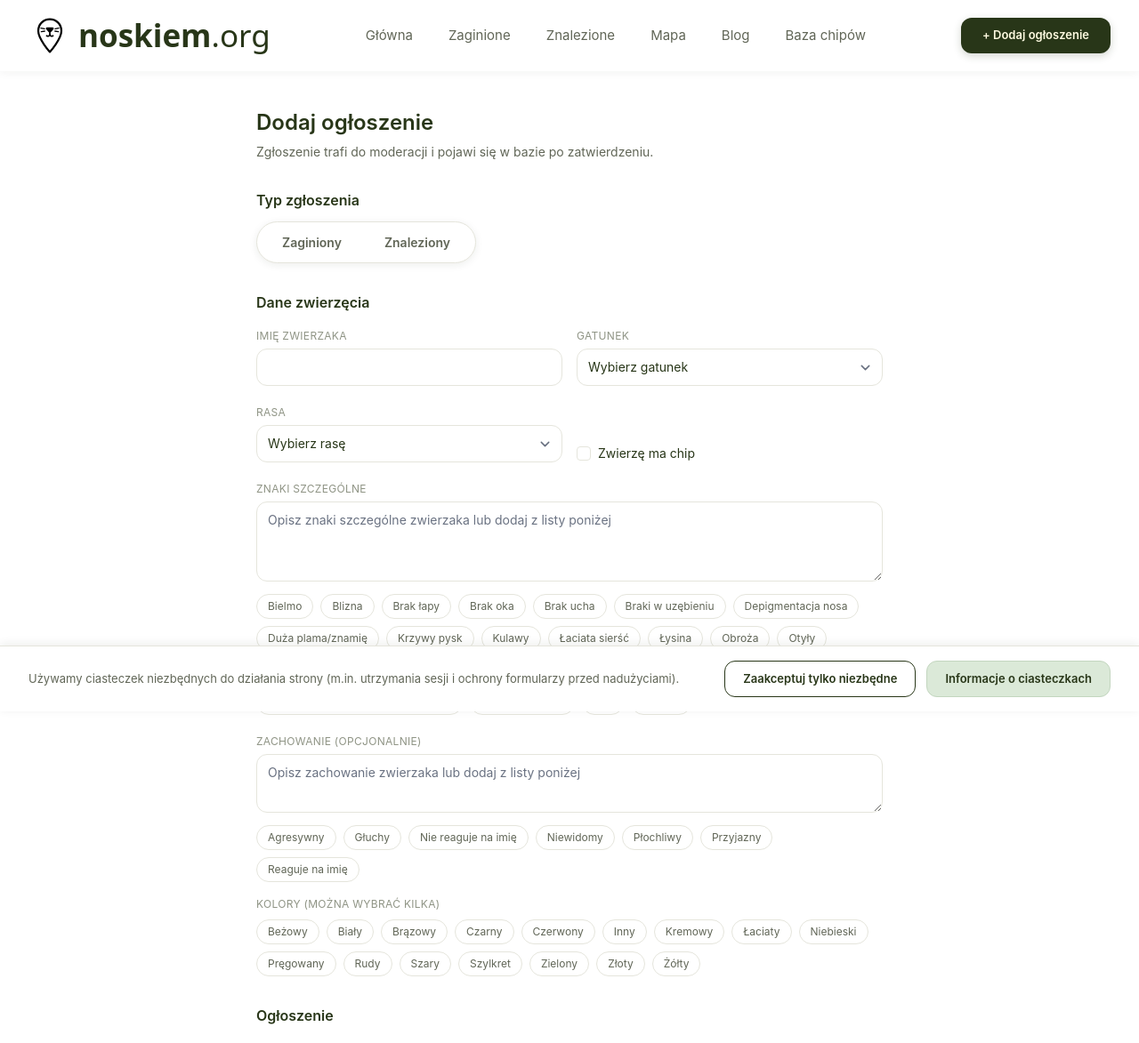
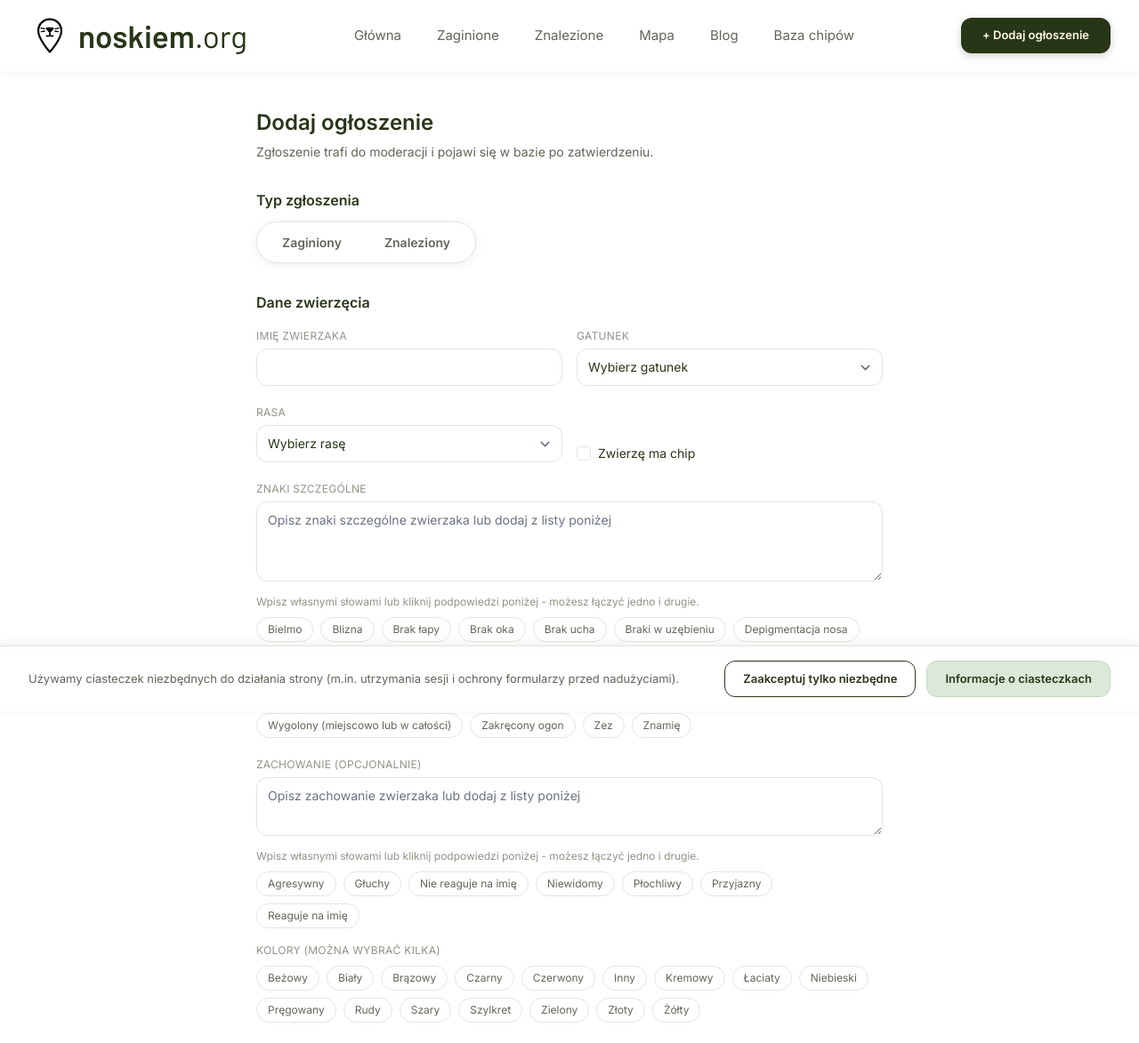
Before and after one commit to SlawekKania19/Noskiem, a Laravel app: page /animals/create in a window 1280 px wide. Shown: the top 1173 px of the page at 89% size. Run offline with Laravel 12, Linux system fonts and the light colour scheme; data comes from the database, SQL or seed files in the repository; tables that the repository leaves empty hold one stand-in row (values such as "Sample post"); grey boxes marked "Sample" are stand-in pictures; style sheets or scripts are compiled from the project's sources; parts of the project's set-up code (start-up, migrations or seed data) failed here and were passed over; some libraries are stand-ins or nearby versions.

Commit message:
feat: Add city hint text to city picker and forms for improved user guidance

```diff
--- a/resources/views/animals/create.blade.php
+++ b/resources/views/animals/create.blade.php
@@ -227,6 +227,8 @@
                     @enderror
 
                     @if ($identMarksTags->isNotEmpty())
+                        {{-- ** Placeholder znika przy pisaniu - stała informacja, że można łączyć oba sposoby --}}
+                        <p class="mt-2 text-[12px] text-[#8f9485]">Wpisz własnymi słowami lub kliknij podpowiedzi poniżej - możesz łączyć jedno i drugie.</p>
                         <div class="mt-2 flex flex-wrap gap-2">
                             @foreach ($identMarksTags as $tag)
                                 <button
@@ -262,6 +264,8 @@
                     @enderror
 
                     @if ($behaviors->isNotEmpty())
+                        {{-- ** Placeholder znika przy pisaniu - stała informacja, że można łączyć oba sposoby --}}
+                        <p class="mt-2 text-[12px] text-[#8f9485]">Wpisz własnymi słowami lub kliknij podpowiedzi poniżej - możesz łączyć jedno i drugie.</p>
                         <div class="mt-2 flex flex-wrap gap-2">
                             @foreach ($behaviors as $b)
                                 <button
@@ -408,6 +412,7 @@
                         :selected-voivodeship-id="old('voivodeship_id')"
                         :selected-city-id="old('city_id')"
                         :selected-city-label="$selectedCityName"
+                        city-hint="Zacznij wpisywać nazwę i wybierz miejscowość z listy podpowiedzi."
                     />
                 </div>
 
--- a/resources/views/animals/edit.blade.php
+++ b/resources/views/animals/edit.blade.php
@@ -244,6 +244,8 @@
                     @enderror
 
                     @if ($identMarksTags->isNotEmpty())
+                        {{-- ** Placeholder znika przy pisaniu - stała informacja, że można łączyć oba sposoby --}}
+                        <p class="mt-2 text-[12px] text-[#8f9485]">Wpisz własnymi słowami lub kliknij podpowiedzi poniżej - możesz łączyć jedno i drugie.</p>
                         <div class="mt-2 flex flex-wrap gap-2">
                             @foreach ($identMarksTags as $tag)
                                 <button
@@ -278,6 +280,8 @@
                     @enderror
 
                     @if ($behaviors->isNotEmpty())
+                        {{-- ** Placeholder znika przy pisaniu - stała informacja, że można łączyć oba sposoby --}}
+                        <p class="mt-2 text-[12px] text-[#8f9485]">Wpisz własnymi słowami lub kliknij podpowiedzi poniżej - możesz łączyć jedno i drugie.</p>
                         <div class="mt-2 flex flex-wrap gap-2">
                             @foreach ($behaviors as $b)
                                 <button
@@ -373,6 +377,7 @@
                         :selected-voivodeship-id="old('voivodeship_id', $animal->voivodeship_id)"
                         :selected-city-id="old('city_id', $animal->city_id)"
                         :selected-city-label="$selectedCityName"
+                        city-hint="Zacznij wpisywać nazwę i wybierz miejscowość z listy podpowiedzi."
                     />
                 </div>
 
--- a/resources/views/chips/partials/fields.blade.php
+++ b/resources/views/chips/partials/fields.blade.php
@@ -235,6 +235,7 @@
                 :selected-voivodeship-id="$value('voivodeship_id')"
                 :selected-city-id="$value('city_id')"
                 :selected-city-label="$selectedCityName"
+                city-hint="Zacznij wpisywać nazwę i wybierz miejscowość z listy podpowiedzi."
             />
         </div>
     </section>
--- a/resources/views/components/city-picker.blade.php
+++ b/resources/views/components/city-picker.blade.php
@@ -11,6 +11,8 @@
     'cityLabel' => 'Miejscowość',
     'voivodeshipPlaceholder' => 'Wybierz województwo',
     'cityPlaceholder' => 'Wpisz min. 3 litery nazwy miejscowości',
+    // ** Tekst pomocniczy pod polem miejscowości (formularze) - w filtrach listy/mapy zbędny
+    'cityHint' => null,
     'fieldClass' => 'mt-1 w-full rounded-xl border border-[#e5e5dc] px-3 py-2 text-[14px] text-[#283618] focus:border-[#283618] focus:outline-hidden',
     'labelClass' => 'text-[12px] uppercase tracking-wide text-[#8f9485]',
 ])
@@ -82,6 +84,10 @@
             </template>
         </ul>
 
+        @if ($cityHint)
+            <p class="mt-1 text-[12px] text-[#8f9485]">{{ $cityHint }}</p>
+        @endif
+
         @error($cityName)
             <p class="mt-1 text-[12px] text-[#994d0a]">{{ $message }}</p>
         @enderror
```
